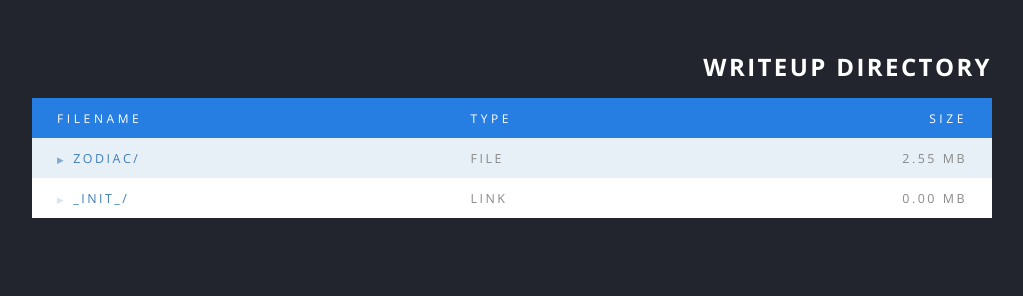
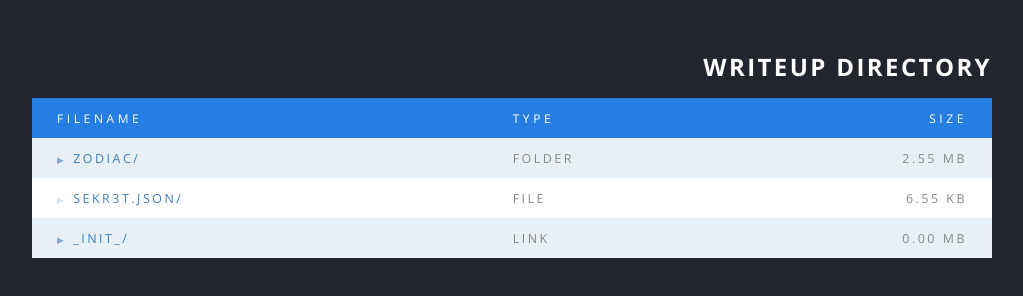
Before and after one commit to Vauth/hueco, a plain HTML site: page writeup/index.html in a window 1280 px wide. Shown: the whole page, without its empty margins (128-1151 px from the left). Drawn offline with nearby package versions, Linux system fonts and the light colour scheme.

Commit message:
ADD json

```diff
--- a/writeup/index.html
+++ b/writeup/index.html
@@ -144,12 +144,18 @@
 
        <tr>
         <td><a class="folder" href="/writeup/zodiac">Zodiac/</a></td>
-        <td> File </td>
+        <td> Folder </td>
         <td>2.55 Mb</td>
        </tr>
 
        <tr>
-        <td><a class="file" href="/">_init_/</a></td>
+        <td><a class="file" href="/writeup/sekr3t.json">sekr3t.json/</a></td>
+        <td> File </td>
+        <td>6.55 Kb</td>
+       </tr>
+
+       <tr>
+        <td><a class="folder" href="/">_init_/</a></td>
         <td> Link </td>
         <td>0.00 Mb</td>
        </tr>
```
